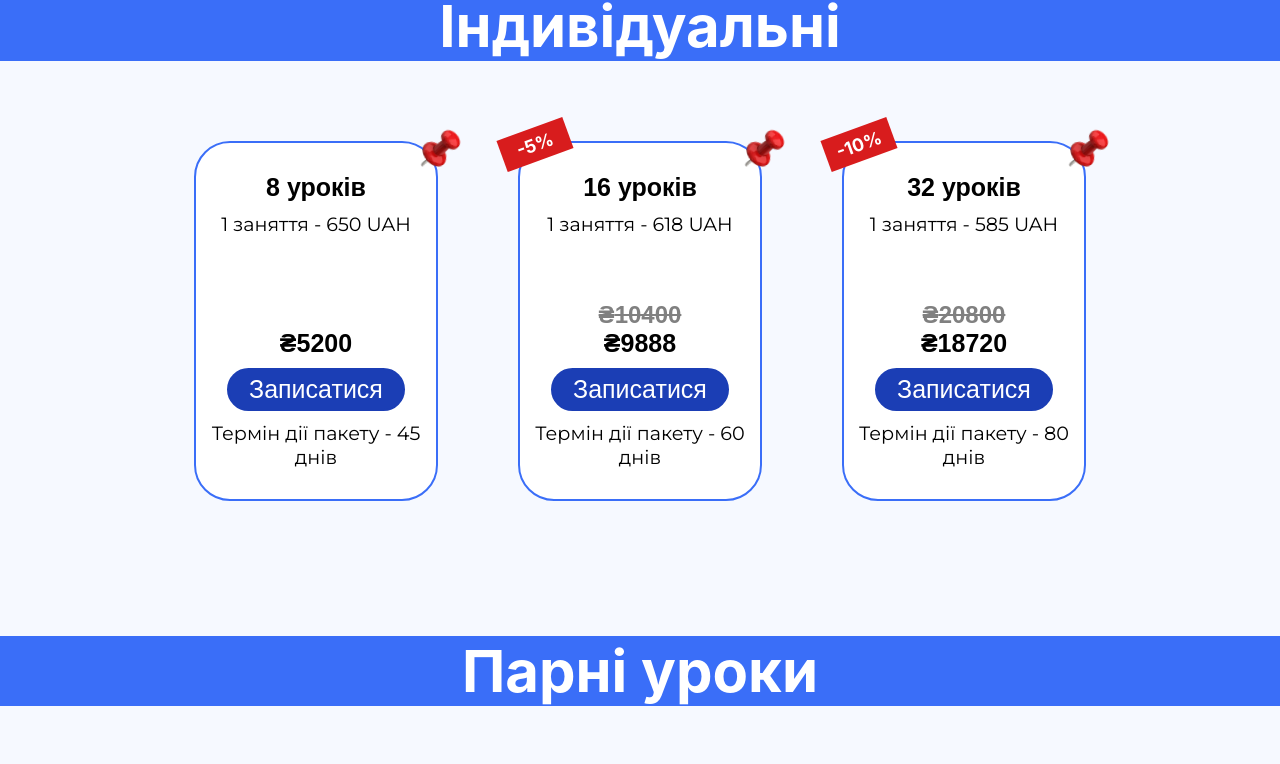
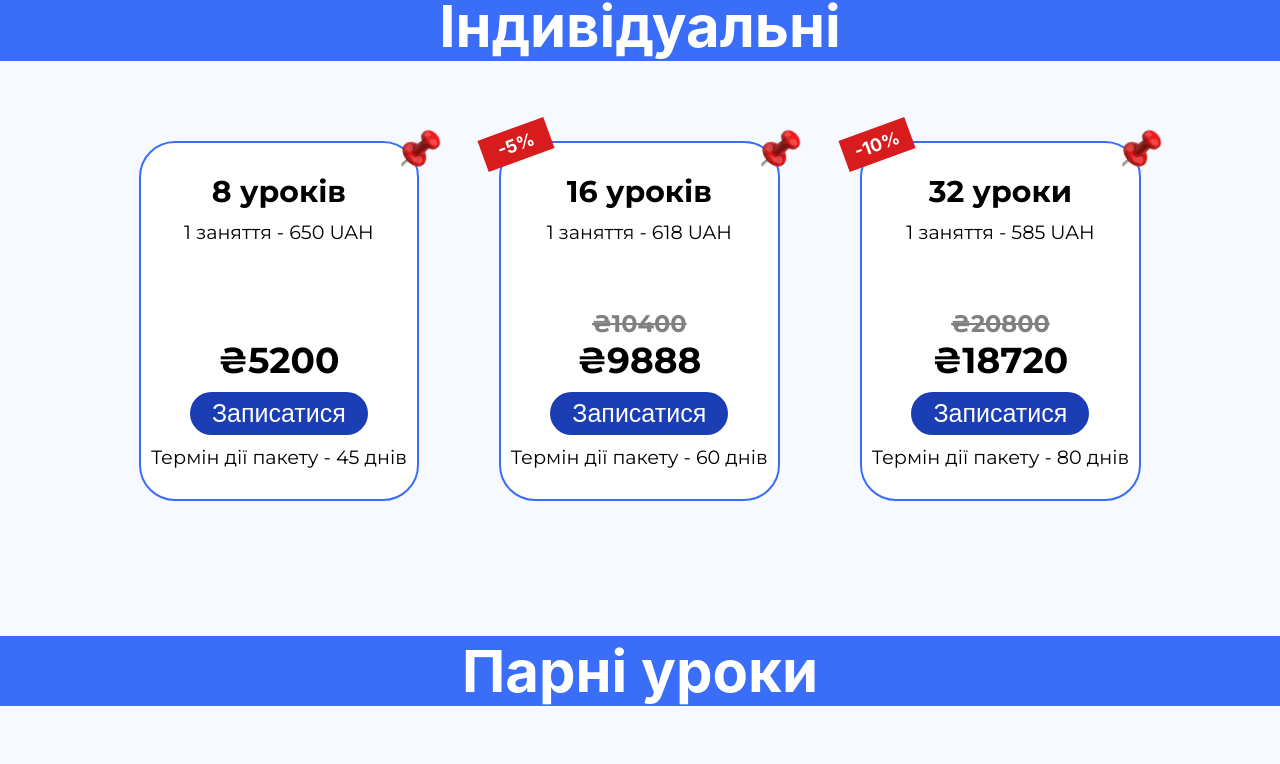
Before and after one commit to Vladarchuk124/LockInSchool, a React (Create React App) app: page / in a window 1280 px wide. Shown: the part 2928-3692 px from the top of the page. Built offline with nearby package versions, Linux system fonts and the light colour scheme.

Commit message:
fix(priceCard): Card size fix

```diff
--- a/src/components/PricesInfo/PriceCard.jsx
+++ b/src/components/PricesInfo/PriceCard.jsx
@@ -1,17 +1,17 @@
 import styles from "./PriceCard.module.css";
 import RegisterButton from "../RegisterButton/RegisterButton";
 
-function PriceCard({lessonCount, discount, lessonsNum, lessonPrice, priceWithoutSale, currentPrice, validDaysNum}) {
+function PriceCard({ lessonCount, discount, lessonsNum, lessonPrice, priceWithoutSale, currentPrice, validDaysNum }) {
     return (
         <div className={`${styles.priceCard} ${styles[lessonCount]}`}>
             {discount && <div className={styles.Discount}>{discount}</div>}
             <img src='./emoji/pin.png' alt='emoji' className={styles.pinImg}></img>
-            <h3 style={{fontFamily: "Arial"}}>{lessonsNum} уроків</h3>
+            <h3>{lessonsNum} {(lessonsNum === "32") ? "уроки" : "уроків"}</h3>
             <p>1 заняття - {lessonPrice} UAH</p>
-            <h2 style={{fontFamily: "Arial"}}>₴{priceWithoutSale}</h2>
-            <h3 style={{fontFamily: "Arial", marginBottom: "10px"}}>₴{currentPrice}</h3>
+            <h2>₴{priceWithoutSale}</h2>
+            <h3 style={{ marginBottom: "10px", fontSize: "36px" }}>₴{currentPrice}</h3>
             <RegisterButton />
-            <p style={{marginBottom: "10px"}}>Термін дії пакету - {validDaysNum} днів</p>
+            <p style={{ marginBottom: "10px" }}>Термін дії пакету - {validDaysNum} днів</p>
         </div>
 
     );
--- a/src/components/PricesInfo/PriceCard.module.css
+++ b/src/components/PricesInfo/PriceCard.module.css
@@ -3,7 +3,7 @@
     background-color: white;
     border: 2px solid #3a6ef8;
     border-radius: 36px;
-    max-width: 220px;
+    min-width: 220px;
     text-align: center;
     padding: 30px 10px 20px 10px;
 }
@@ -14,13 +14,15 @@
 }
 
 .priceCard h3 {
-    font-size: 25px;
+    font-size: 30px;
+    font-family: Montserrat;
 }
 
 .priceCard h2 {
     text-decoration: line-through;
     color: grey;
     margin: 0;
+    font-family: Montserrat;
 }
 
 .eight h2 {
@@ -30,7 +32,7 @@
 .pinImg {
     position: absolute;
     top: -20px;
-    left: 210px;
+    left: 245px;
     height: 60px;
     transform: rotate(-10deg);
 }
@@ -49,7 +51,7 @@
 }
 
 
-@media screen and (max-width: 980px) {
+@media screen and (max-width: 1030px) {
     .priceCard {
         margin-bottom: 70px;
     }
--- a/src/components/PricesInfo/PricesInfo.module.css
+++ b/src/components/PricesInfo/PricesInfo.module.css
@@ -18,7 +18,7 @@
     gap: 80px;
 }
 
-@media screen and (max-width: 980px) {
+@media screen and (max-width: 1030px) {
     .pricesCards {
         flex-direction: column;
         gap: 0;
--- a/src/components/Reviews/Reviews.jsx
+++ b/src/components/Reviews/Reviews.jsx
@@ -10,39 +10,39 @@ function Reviews() {
             </div>
             <div className={styles.upperPart}>
                 <ImageSection
-                    emojiSource="LockInSchool/emoji/starEyes.png"
-                    reviewSource="LockInSchool/Reviews/rev1.png"
+                    emojiSource="./emoji/starEyes.png"
+                    reviewSource="./Reviews/rev1.png"
                     emojiStyle="emojiTanya"
                     reviewStyle="reviewTanya"
                 />
                 <ImageSection
-                    emojiSource="LockInSchool/emoji/group.png"
-                    reviewSource="LockInSchool/Reviews/rev2.png"
+                    emojiSource="./emoji/group.png"
+                    reviewSource="./Reviews/rev2.png"
                     emojiStyle="emojiKatya"
                     reviewStyle="reviewKatya"
                 />
                 <ImageSection
-                    reviewSource="LockInSchool/Reviews/rev3.png"
+                    reviewSource="./Reviews/rev3.png"
                     emojiStyle="emojiHrist"
                     reviewStyle="reviewHrist"
                 />
             </div>
             <div className={styles.lowerPart}>
                 <ImageSection
-                    emojiSource="LockInSchool/emoji/rocket.png"
-                    reviewSource="LockInSchool/Reviews/rev4.png"
+                    emojiSource="./emoji/rocket.png"
+                    reviewSource="./Reviews/rev4.png"
                     emojiStyle="emojiLisa"
                     reviewStyle="reviewLisa"
                 />
                 <ImageSection
-                    emojiSource="LockInSchool/emoji/emoji5.png"
-                    reviewSource="LockInSchool/Reviews/rev5.png"
+                    emojiSource="./emoji/emoji5.png"
+                    reviewSource="./Reviews/rev5.png"
                     emojiStyle="emojiNastya"
                     reviewStyle="reviewNastya"
                 />
                 <ImageSection
-                    emojiSource="LockInSchool/emoji/emoji7.png"
-                    reviewSource="LockInSchool/Reviews/rev6.png"
+                    emojiSource="./emoji/emoji7.png"
+                    reviewSource="./Reviews/rev6.png"
                     emojiStyle="emojiMira"
                     reviewStyle="reviewMira"
                 />
```
